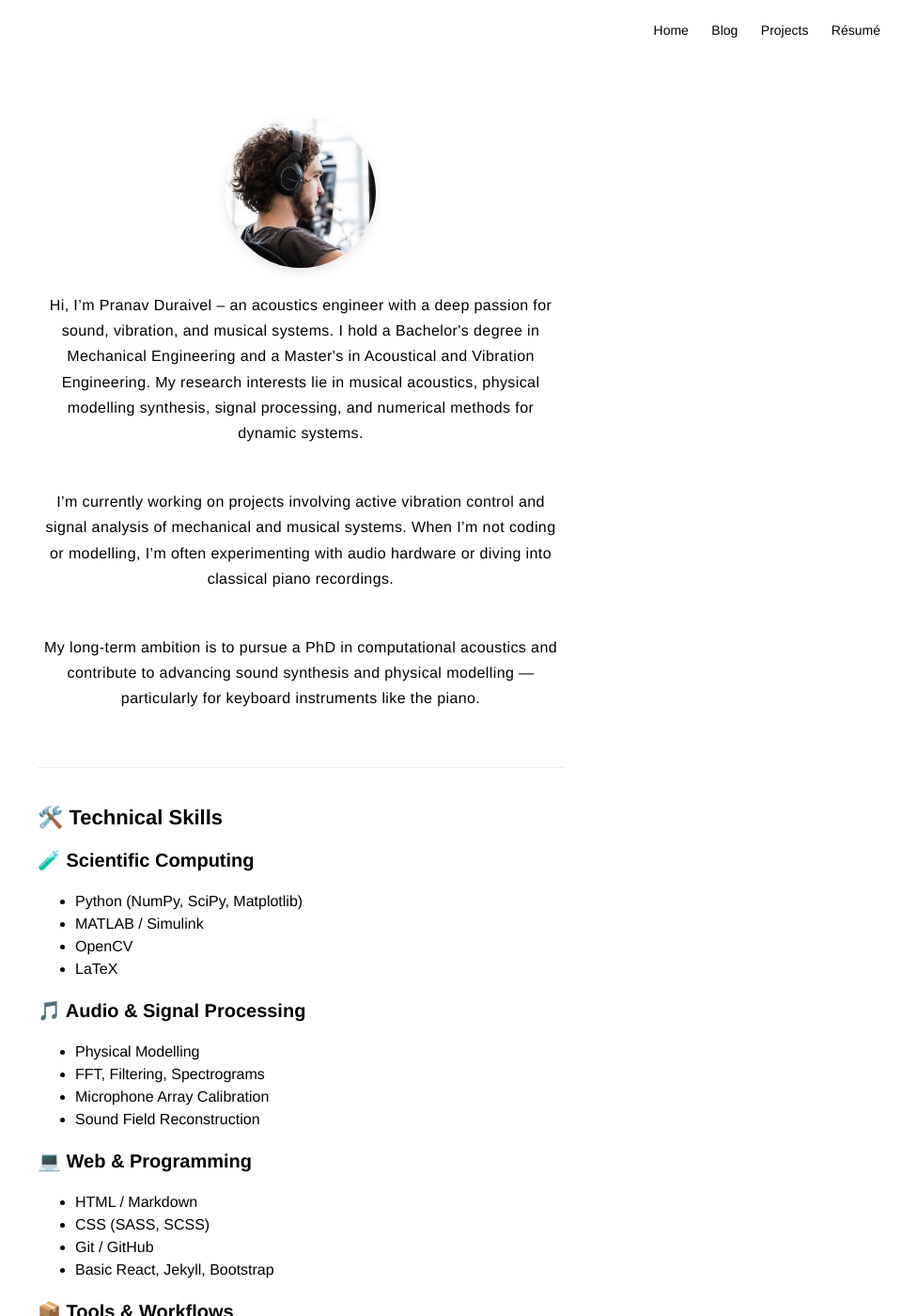
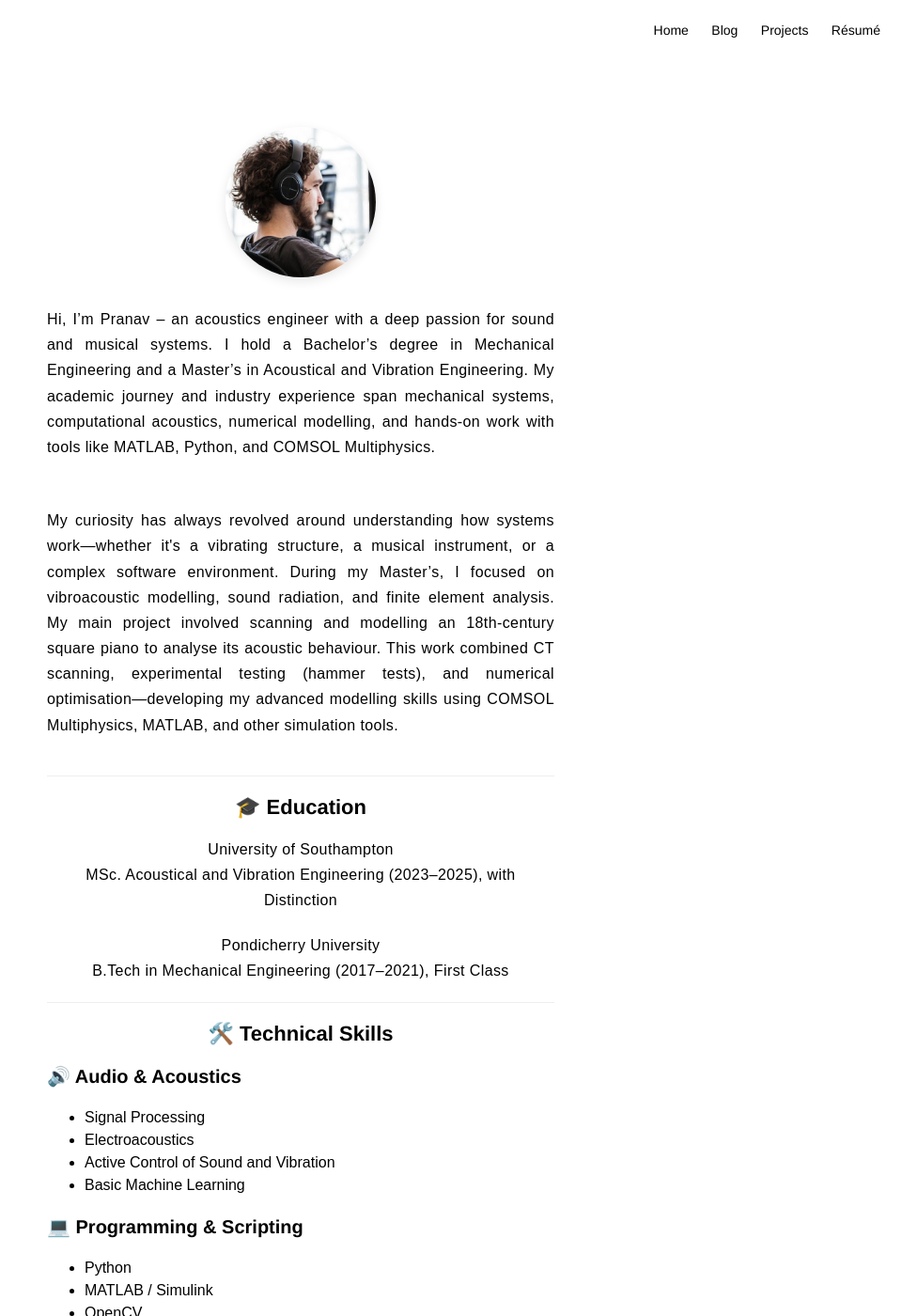
Before and after one commit to RickyPranav/RickyPranav.github.io, a Jekyll site: the page built from about.md, in a window 1280 px wide and 1400 px high. Shown: the whole window at 94% size, without its empty margins (320-1280 px from the left). Built offline with Jekyll 4.4.1, drawn with Linux system fonts in a browser that asks for light colours; nearby versions of some CDN libraries; some of the changed text lies outside the part shown.

Commit message:
Update about.md

```diff
--- a/about.md
+++ b/about.md
@@ -3,66 +3,79 @@ title: About
 layout: page
 ---
 
-<div class="about-wrapper" style="display: flex; flex-direction: column; align-items: center; gap: 1rem; text-align: center; max-width: 800px; margin: 0 auto;">
+<div class="about-wrapper" style="max-width: 800px; margin: 0 auto; padding: 1rem; font-family: sans-serif;">
 
-  <img
-    class="profile-about"
-    src="{% if site.external-image %}{{ site.picture }}{% else %}{{ site.url }}/{{ site.picture }}{% endif %}"
-    alt="{{ site.title }} profile image"
-    style="width: 160px; height: 160px; object-fit: cover; border-radius: 50%; box-shadow: 0 4px 12px rgba(0,0,0,0.1);"
-    loading="lazy"
-  />
+  <div style="display: flex; flex-direction: column; align-items: center; gap: 1.5rem; text-align: center;">
 
-  <p>
-    Hi, I’m <strong>Pranav Duraivel</strong> – an acoustics engineer with a deep passion for sound, vibration, and musical systems. I hold a Bachelor's degree in Mechanical Engineering and a Master's in Acoustical and Vibration Engineering. My research interests lie in musical acoustics, physical modelling synthesis, signal processing, and numerical methods for dynamic systems.
-  </p>
+    <img
+      class="profile-about"
+      src="{% if site.external-image %}{{ site.picture }}{% else %}{{ site.url }}/{{ site.picture }}{% endif %}"
+      alt="{{ site.title }} profile image"
+      style="width: 160px; height: 160px; object-fit: cover; border-radius: 50%; box-shadow: 0 4px 12px rgba(0,0,0,0.1);"
+      loading="lazy"
+    />
 
-  <p>
-    I’m currently working on projects involving active vibration control and signal analysis of mechanical and musical systems. When I’m not coding or modelling, I’m often experimenting with audio hardware or diving into classical piano recordings.
-  </p>
+    <p style="text-align: justify; max-width: 700px;">
+      Hi, I’m <strong>Pranav</strong> – an acoustics engineer with a deep passion for sound and musical systems. I hold a Bachelor’s degree in Mechanical Engineering and a Master’s in Acoustical and Vibration Engineering. My academic journey and industry experience span mechanical systems, computational acoustics, numerical modelling, and hands-on work with tools like MATLAB, Python, and COMSOL Multiphysics.
+    </p>
 
-  <p>
-    My long-term ambition is to pursue a PhD in computational acoustics and contribute to advancing sound synthesis and physical modelling — particularly for keyboard instruments like the piano.
-  </p>
+    <p style="text-align: justify; max-width: 700px;">
+      My curiosity has always revolved around understanding how systems work—whether it's a vibrating structure, a musical instrument, or a complex software environment. During my Master’s, I focused on vibroacoustic modelling, sound radiation, and finite element analysis. My main project involved scanning and modelling an 18th-century square piano to analyse its acoustic behaviour. This work combined CT scanning, experimental testing (hammer tests), and numerical optimisation—developing my advanced modelling skills using COMSOL Multiphysics, MATLAB, and other simulation tools.
+    </p>
+  </div>
+
+  <hr style="margin: 2rem 0;" />
+
+  <h2 style="text-align: center;">🎓 Education</h2>
+
+  <div style="text-align: center; line-height: 1.8;">
+    <p><strong>University of Southampton</strong><br/>
+    MSc. Acoustical and Vibration Engineering (2023–2025), with Distinction</p>
+
+    <p><strong>Pondicherry University</strong><br/>
+    B.Tech in Mechanical Engineering (2017–2021), First Class</p>
+  </div>
+
+  <hr style="margin: 2rem 0;" />
+
+  <h2 style="text-align: center;">🛠️ Technical Skills</h2>
+
+  <div style="max-width: 700px; margin: 0 auto;">
+    <h3>🔊 Audio & Acoustics</h3>
+    <ul>
+      <li>Signal Processing</li>
+      <li>Electroacoustics</li>
+      <li>Active Control of Sound and Vibration</li>
+      <li>Basic Machine Learning</li>
+    </ul>
+
+    <h3>💻 Programming & Scripting</h3>
+    <ul>
+      <li>Python</li>
+      <li>MATLAB / Simulink</li>
+      <li>OpenCV</li>
+      <li>LaTeX</li>
+      <li>C++</li>
+      <li>MySQL</li>
+      <li>Mathematica</li>
+      <li>JCL / NATURAL</li>
+    </ul>
+
+    <h3>🧰 Simulation & Design Tools</h3>
+    <ul>
+      <li>COMSOL Multiphysics</li>
+      <li>AutoCAD</li>
+      <li>SolidWorks</li>
+    </ul>
+  </div>
+
+  <hr style="margin: 2rem 0;" />
+
+  <h2 style="text-align: center;">💬 Get in Touch</h2>
+
+  <div style="text-align: center; font-size: 1.1rem;">
+    <p>📞 <strong>Phone:</strong> +44 7383 773550</p>
+    <p>📧 <strong>Email:</strong> <a href="mailto:rickypranav@outlook.com">rickypranav@outlook.com</a></p>
+  </div>
+
 </div>
-
----
-
-## 🛠️ Technical Skills
-
-### 🧪 Scientific Computing
-- Python (NumPy, SciPy, Matplotlib)
-- MATLAB / Simulink
-- OpenCV
-- LaTeX
-
-### 🎵 Audio & Signal Processing
-- Physical Modelling
-- FFT, Filtering, Spectrograms
-- Microphone Array Calibration
-- Sound Field Reconstruction
-
-### 💻 Web & Programming
-- HTML / Markdown
-- CSS (SASS, SCSS)
-- Git / GitHub
-- Basic React, Jekyll, Bootstrap
-
-### 📦 Tools & Workflows
-- Git & GitHub
-- Agile (Scrum, Kanban)
-- Jupyter, VS Code, Anaconda
-- CI/CD Concepts
-
----
-
-## 📄 Resume
-
-- [View my CV (PDF)](/resume.pdf)
-
----
-
-## 💬 Get in Touch
-
-If you'd like to collaborate, ask questions, or just chat about acoustics, feel free to [email me](mailto:your@email.com)
-or connect with me through the social links in the footer below.
```
